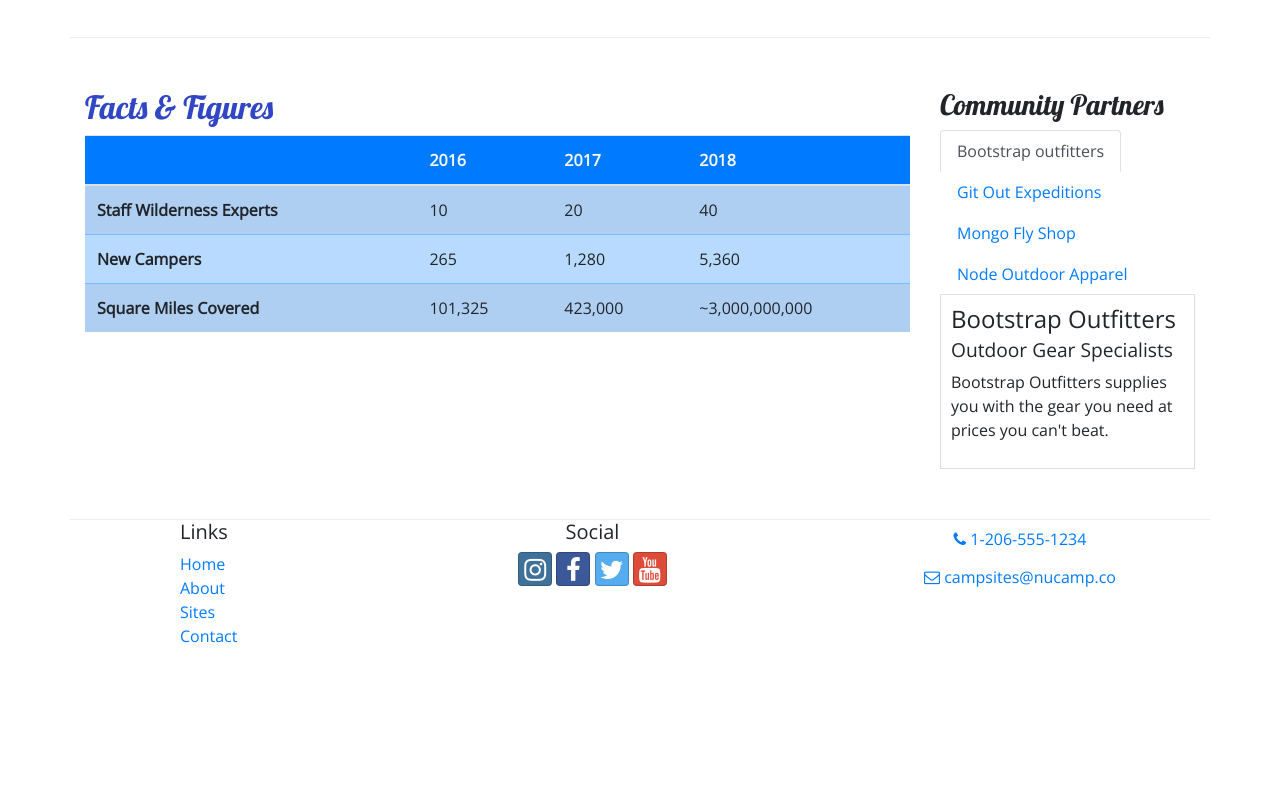
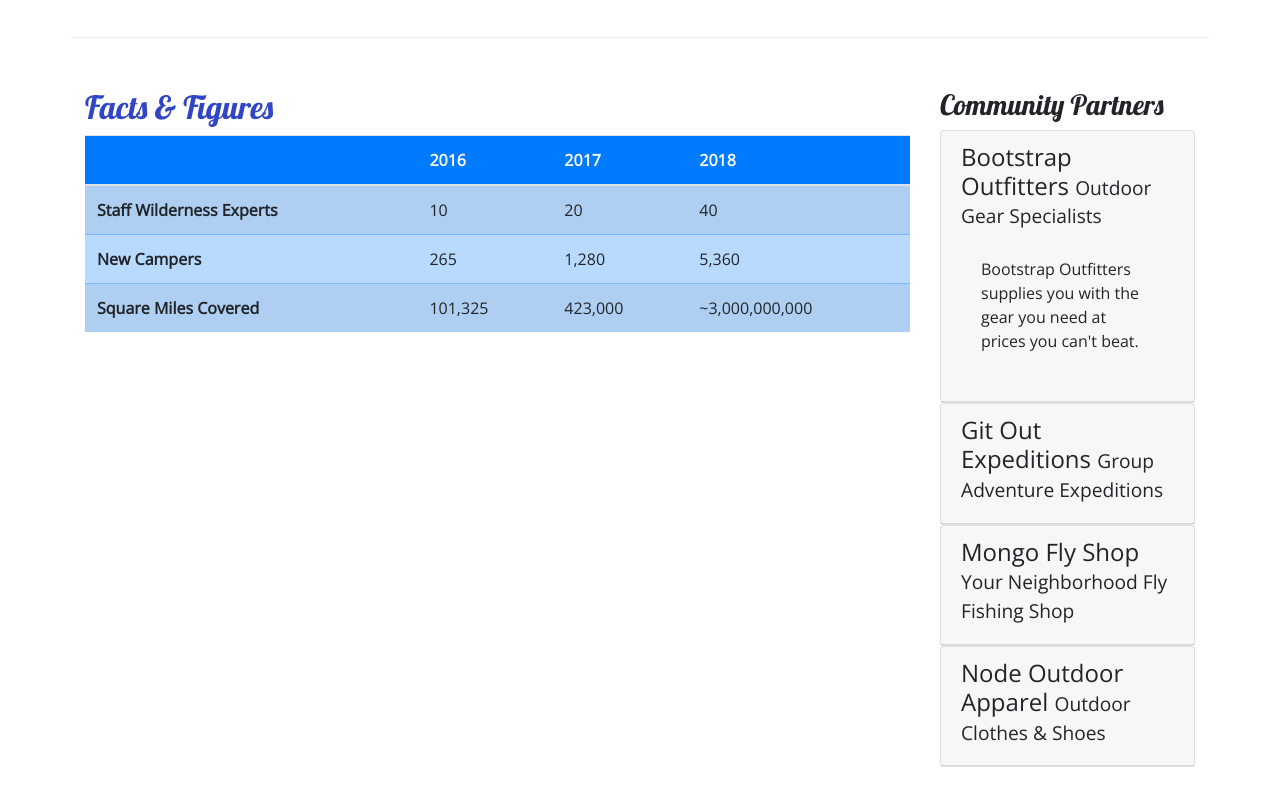
Before and after one commit to chafin123/nucampsite-boostrap-project, a website: page aboutus.html in a window 1280 px wide. Shown: the part 780-1580 px from the top of the page. Before the commit the page ends 1444 px from the top, so only its background shows below. Drawn offline with nearby package versions, Linux system fonts and the light colour scheme.

Commit message:
accordion

```diff
--- a/aboutus.html
+++ b/aboutus.html
@@ -138,44 +138,64 @@
             </div>
             <div class="col">
                 <h3>Community Partners</h3>
-                <ul class="nav nav-tabs">
-                    <li class="nav-item">
-                        <a href="#bootstrap" role="tab" data-toggle="tab" class="nav-link active">
-                            Bootstrap outfitters
-                        </a>
-                    </li>
-                    <li class="nav-item">
-                        <a href="#git" role="tab" data-toggle="tab" class="nav-link">
-                            Git Out Expeditions
-                        </a>
-                    </li>
-                    <li class="nav-item">
-                        <a href="#mongo" role="tab" data-toggle="tab" class="nav-link">
-                            Mongo Fly Shop
-                        </a>
-                    </li>
-                    <li class="nav-item">
-                        <a href="#node" role="tab" data-toggle="tab" class="nav-link">
-                            Node Outdoor Apparel
-                        </a>
-                    </li>
-                </ul>
-                <div class="tab-content">
-                    <div class="tab-pane fade show active" role="tabpanel" id="bootstrap">
-                        <h4>Bootstrap Outfitters <small>Outdoor Gear Specialists</small></h4>
-                        <p class="d-none d-sm-block">Bootstrap Outfitters supplies you with the gear you need at prices you can't beat.</p>
+
+                <div id="accordion">
+
+                    <div class="card">
+                        <div class="card-header" role="tab">
+                            <h4>
+                                <a data-toggle="collapse" data-target="#bootstrap">
+                                    Bootstrap Outfitters <small>Outdoor Gear Specialists</small>
+                                </a>
+                            </h4>
+                            <div class="collapase show" id="bootstrap" data-parent="#accordion">
+                                <div class="card-body">
+                                    <p class="d-none d-sm-block">Bootstrap Outfitters supplies you with the gear you need at prices you can't beat.</p>
+                                </div>
+                            </div>
+                        </div>
                     </div>
-                    <div class="tab-pane fade" role="tabpanel" id="git">
-                        <h4>Git Out Expeditions <small>Group Adventure Expeditions</small></h4>
-                        <p class="d-none d-sm-block"> Join Git Out Expeditions to explore new horizons with a group of other adventurers!</p>
+                    <div class="card">
+                        <div role="tab" class="card-header">
+                            <h4>
+                                <a class="collapsed" data-toggle="collapse" data-target="#git">
+                                    Git Out Expeditions <small>Group Adventure Expeditions</small>
+                                </a>
+                            </h4>
+                            <div class="collapse" id="git" data-parent="#accordion">
+                                <div class="card-body">
+                                    <p class="d-none d-sm-block">Join Git Out Expeditions to explore new horizons with a group of other adventurers!</p>
+                               </div>
+                            </div>
+                        </div>
                     </div>
-                    <div class="tab-pane fade" role="tabpanel" id="mongo">
-                        <h4>Mongo Fly Shop <small>Your Neighborhood Fly Fishing Shop</small></h4>
-                        <p class="d-none d-sm-block">Need a new fishing pole, a tacklebox, or flies of all kinds? Stop by Mongo Fly Shop.</p>
+                    <div class="card">
+                        <div role="tab" class="card-header">
+                            <h4>
+                                <a class="collapsed" data-toggle="collapse" data-target="#mongo">
+                                    Mongo Fly Shop <small>Your Neighborhood Fly Fishing Shop</small>
+                                </a>
+                            </h4>
+                            <div class="collapse" id="mongo" data-parent="#accordion">
+                                <div class="card-body">
+                                    <p class="d-none d-sm-block">Need a new fishing pole, a tacklebox, or flies of all kinds? Stop by Mongo Fly Shop.</p>
+                                </div>
+                            </div>
+                        </div>
                     </div>
-                    <div class="tab-pane fade" role="tabpanel" id="node">
-                        <h4>Node Outdoor Apparel <small>Outdoor Clothes & Shoes</small></h4>
-                        <p class="d-none d-sm-block">From polar fleeces to swimsuits, hiking boots to waders, a visit to Node will be sure to get you covered.</p>
+                    <div class="card">
+                        <div role="tab" class="card-header">
+                            <h4>
+                                <a class="collapsed" data-toggle="collapse" data-target="#node">
+                                    Node Outdoor Apparel <small>Outdoor Clothes & Shoes</small>
+                                </a>
+                            </h4>
+                            <div class="collapse" id="node" data-parent="#accordion">
+                                <div class="card-body">
+                                    <p class="d-none d-sm-block">From polar fleeces to swimsuits, hiking boots to waders, a visit to Node will be sure to get you covered.</p>
+                                </div>
+                            </div>
+                        </div>
                     </div>
                 </div>
             </div>
--- a/css/styles.css
+++ b/css/styles.css
@@ -12,6 +12,10 @@
 header h2 {
     color:#CEC8FF;
 }
+a, a:hover {
+    color: inherit;
+    text-decoration: none;
+  }
 .site-footer {
     background-image: linear-gradient(#CEC8FF, white);
     padding: 20px 0;
@@ -30,8 +34,3 @@
 .navbar {
     background: #901CAD;
 }
-.tab-content {
-    border: 1px solid #DDD;
-    border-top: none;
-    padding: 10px;
-}
```
